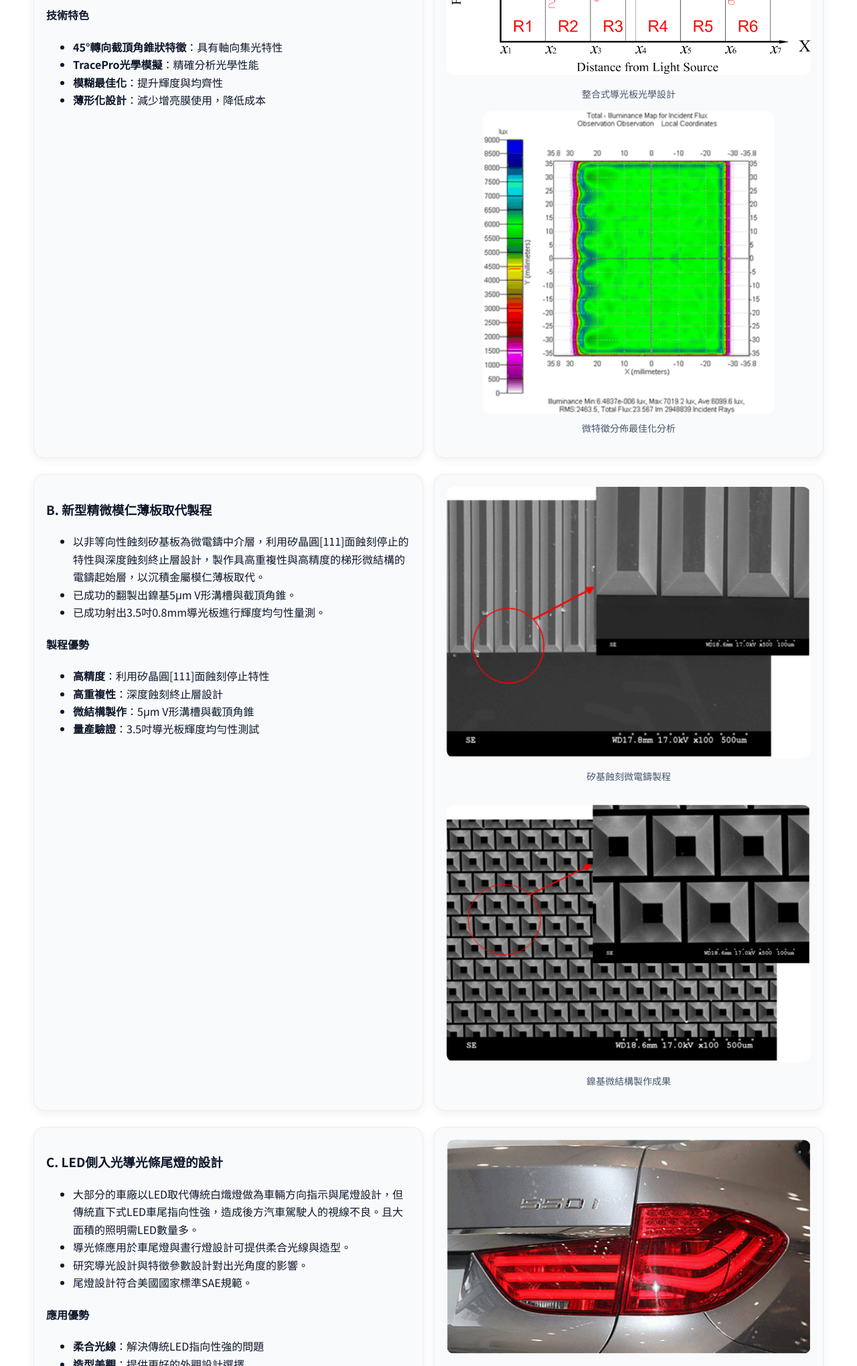
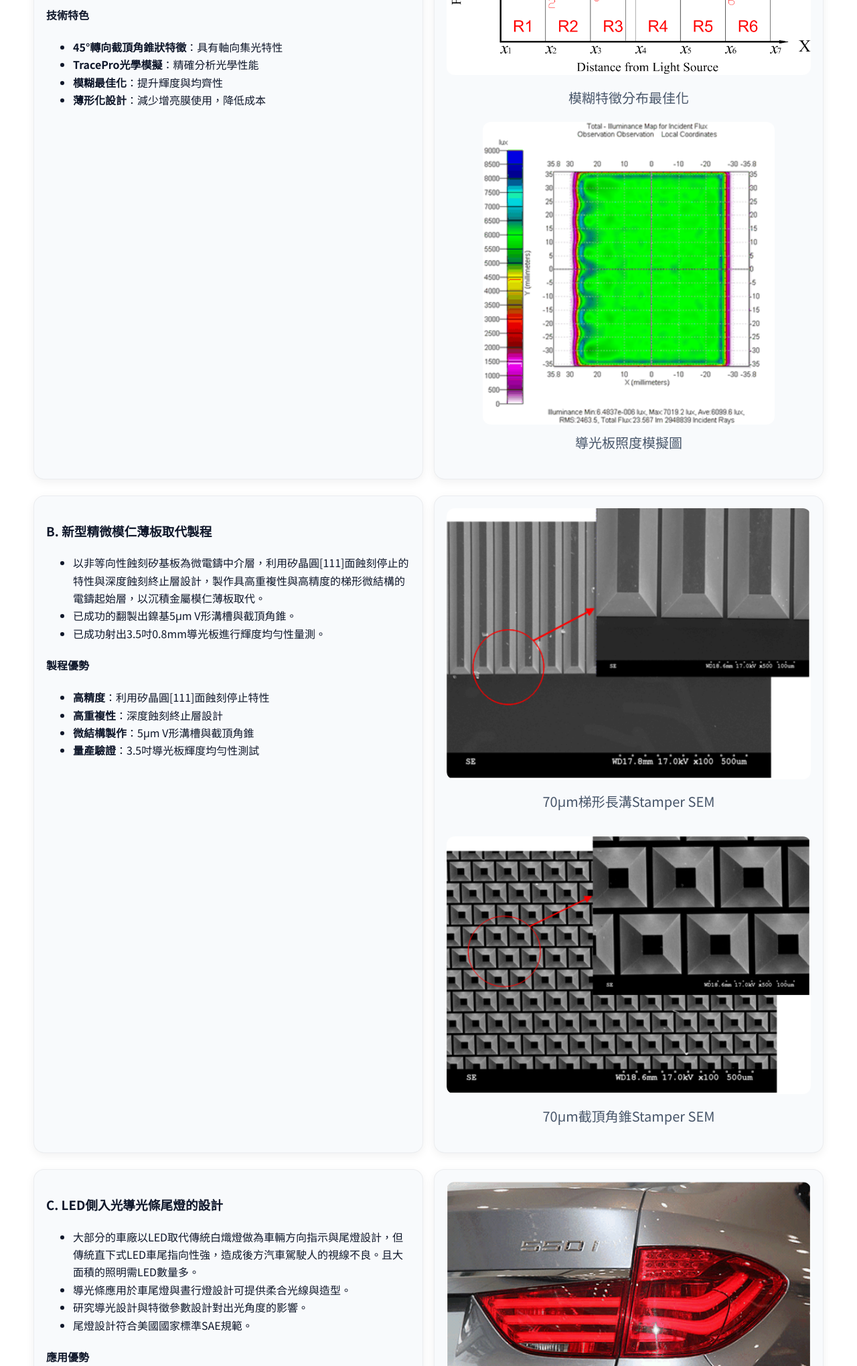
Before and after one commit to rueijiunlin-crypto/CED, a plain HTML site: page areas/area-lgp.html in a window 1280 px wide. Shown: the part 760-2800 px from the top of the page at 67% size. Drawn offline with Linux system fonts and the light colour scheme.

Commit message:
註解更新

```diff
--- a/areas/area-lgp.html
+++ b/areas/area-lgp.html
@@ -53,16 +53,16 @@
               alt="整合式導光板設計"
               style="width: 100%; border-radius: 12px"
             />
-            <p class="muted" style="text-align: center; margin-top: 10px; font-size: 14px;">
-              整合式導光板光學設計
+            <p class="muted" style="text-align: center; margin-top: 10px; font-size: 20px;">
+              模糊特徵分布最佳化
             </p>
             <img
               src="../image/lgp2.png"
               alt="導光板特徵分佈最佳化"
               style="width: 80%; border-radius: 12px; margin-top: 10px; display: block; margin-left: auto; margin-right: auto;"
             />
-            <p class="muted" style="text-align: center; margin-top: 10px; font-size: 14px;">
-              微特徵分佈最佳化分析
+            <p class="muted" style="text-align: center; margin-top: 10px; font-size: 20px;">
+              導光板照度模擬圖
             </p>
           </div>
         </div>
@@ -90,16 +90,16 @@
               alt="精微模仁製程"
               style="width: 100%; border-radius: 12px"
             />
-            <p class="muted" style="text-align: center; margin-top: 10px; font-size: 14px;">
-              矽基蝕刻微電鑄製程
+            <p class="muted" style="text-align: center; margin-top: 10px; font-size: 20px;">
+              70μm梯形長溝Stamper SEM
             </p>
             <img
               src="../image/lgp4.png"
               alt="微結構製作成果"
               style="width: 100%; border-radius: 12px; margin-top: 16px"
             />
-            <p class="muted" style="text-align: center; margin-top: 10px; font-size: 14px;">
-              鎳基微結構製作成果
+            <p class="muted" style="text-align: center; margin-top: 10px; font-size: 20px;">
+              70μm截頂角錐Stamper SEM
             </p>
           </div>
         </div>
@@ -128,7 +128,7 @@
               alt="LED導光條尾燈設計"
               style="width: 100%; border-radius: 12px"
             />
-            <p class="muted" style="text-align: center; margin-top: 10px; font-size: 14px;">
+            <p class="muted" style="text-align: center; margin-top: 10px; font-size: 20px;">
               LED導光條尾燈設計
             </p>
             <img
@@ -136,8 +136,8 @@
               alt="導光條光學分析"
               style="width: 100%; border-radius: 12px; margin-top: 16px"
             />
-            <p class="muted" style="text-align: center; margin-top: 10px; font-size: 14px;">
-              導光條光學分析與測試
+            <p class="muted" style="text-align: center; margin-top: 10px; font-size: 20px;">
+              導光條設計
             </p>
           </div>
         </div>
```
